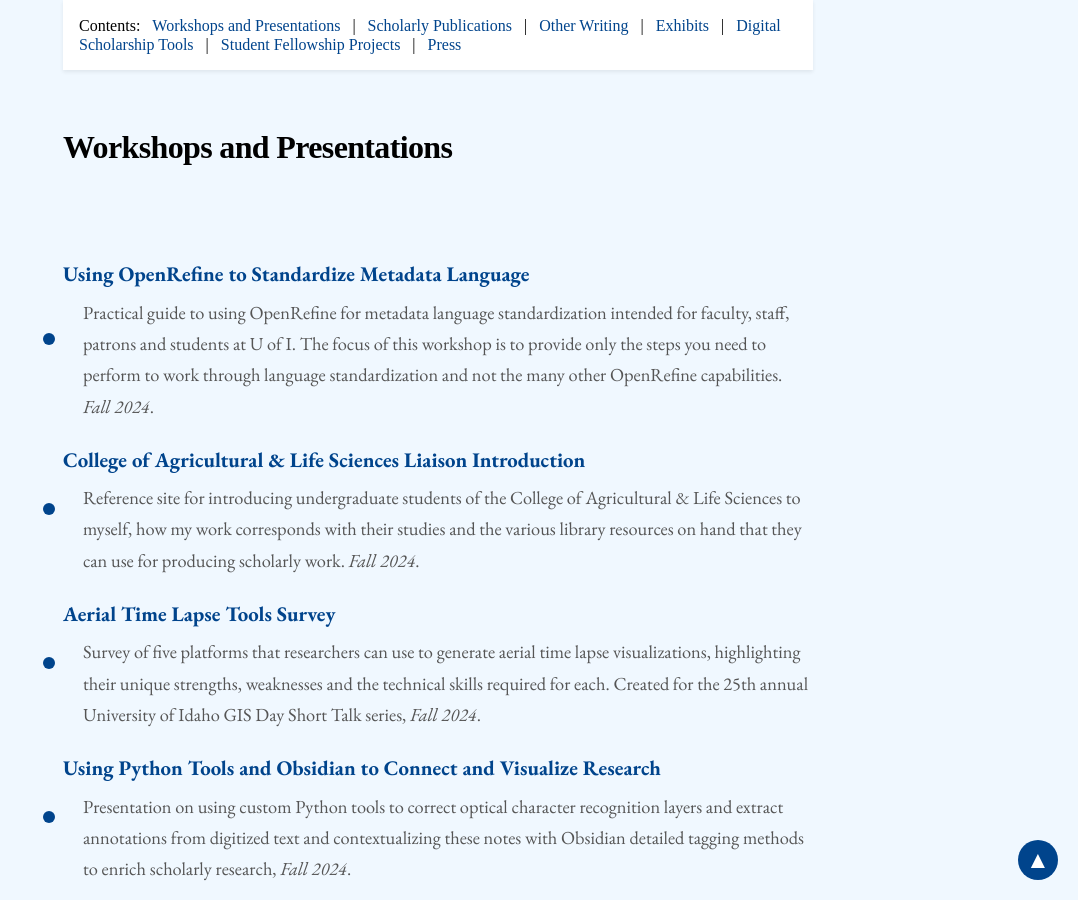
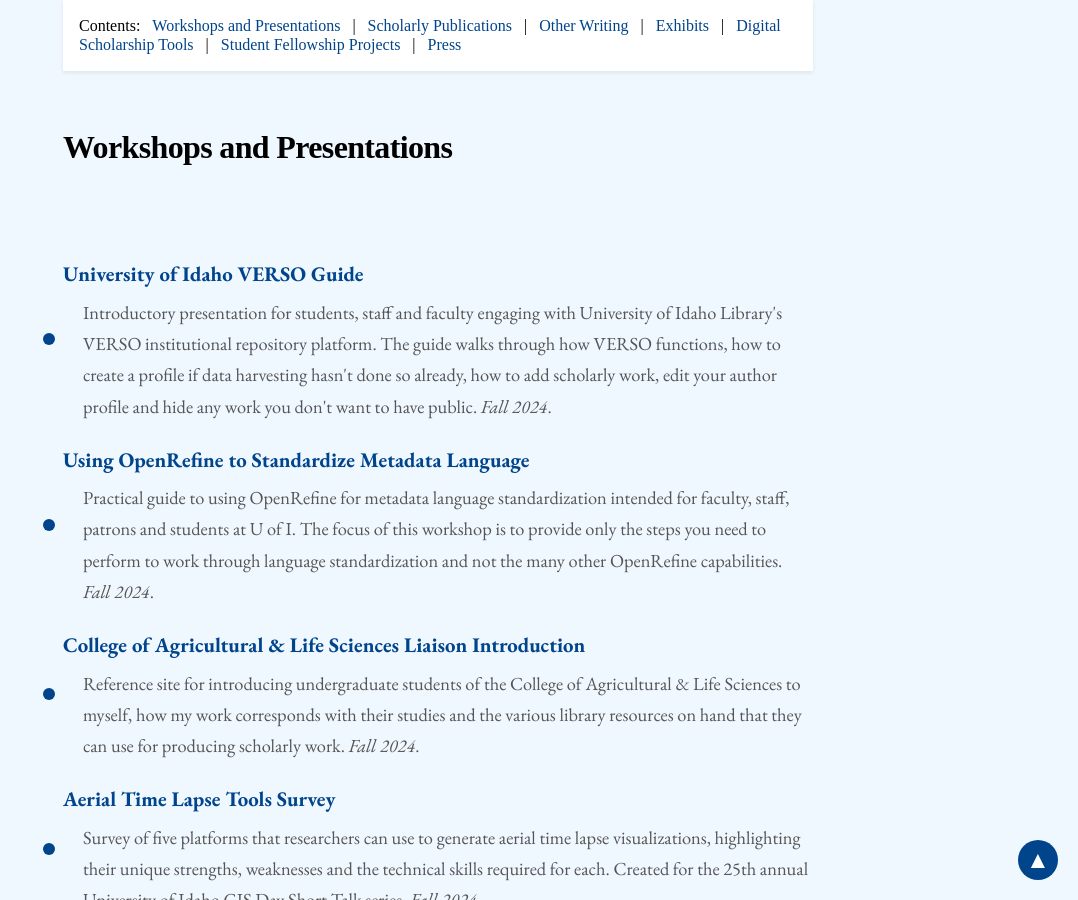
Before and after one commit to aweymo/base, a Jekyll site: the page built from index.md, in a window 1280 px wide and 900 px high, scrolled down 948 px. Shown: the whole window, without its empty margins (202-1280 px from the left). Built offline with Jekyll 4.4.1, drawn with Linux system fonts in a browser that asks for light colours; nearby versions of some CDN libraries; some web fonts are replaced; some of the changed text lies outside the part shown.

Commit message:
add verso

```diff
--- a/index.md
+++ b/index.md
@@ -44,6 +44,10 @@ Andrew Weymouth is the Digital Initiatives Librarian at University of Idaho, pri
 ## Workshops and Presentations
 
 <ul class="triangle-list">
+    <li>
+        <a href="https://aweymo-ui.github.io/verso_intro/" target="_blank">University of Idaho VERSO Guide</a>
+        <span class="description">Introductory presentation for students, staff and faculty engaging with University of Idaho Library's VERSO institutional repository platform. The guide walks through how VERSO functions, how to create a profile if data harvesting hasn't done so already, how to add scholarly work, edit your author profile and hide any work you don't want to have public. <i>Fall 2024</i>.</span>
+    </li>
     <li>
         <a href="https://aweymo-ui.github.io/or_standardize/" target="_blank">Using OpenRefine to Standardize Metadata Language</a>
         <span class="description">Practical guide to using OpenRefine for metadata language standardization intended for faculty, staff, patrons and students at U of I. The focus of this workshop is to provide only the steps you need to perform to work through language standardization and not the many other OpenRefine capabilities. <i>Fall 2024</i>.</span>
@@ -107,7 +111,7 @@ Andrew Weymouth is the Digital Initiatives Librarian at University of Idaho, pri
 <ul class="triangle-list">
     <li>
         <a href="https://aweymo-ui.github.io/distant_listening" target="_blank">Distant Listening: Using Python and Apps Scripts to Text Mine and Tag Oral History Collections</a>
-        <span class="description">Workshop on using Python and App Script to create subject tags across complete oral history collections and empower student workers to run, modify and expand these tags during the copyediting process. Currently under review at Code4Lib, <i>submitted Summer 2024</i>.</span>
+        <span class="description">Workshop on using Python and App Script to create subject tags across complete oral history collections and empower student workers to run, modify and expand these tags during the copyediting process. Currently under review at Code4Lib, <i>Submitted Summer 2024</i>.</span>
     </li>
     <li>
         <a href="https://litwinbooks.com/books/land-in-libraries" target="_blank">Civilizing, Separating and Organizing: The Geographic Influence on Nineteenth Century Western Libraries</a>
```
